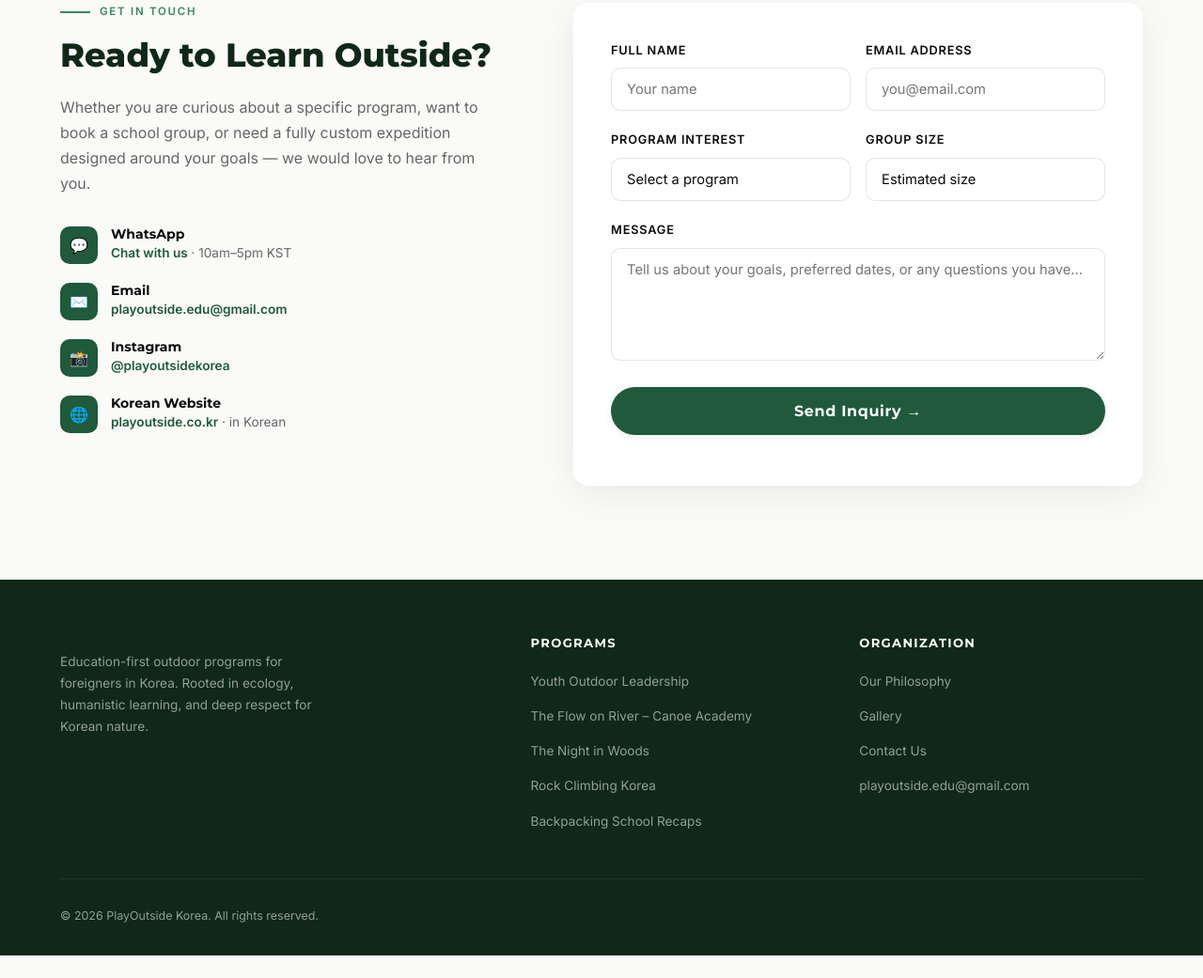
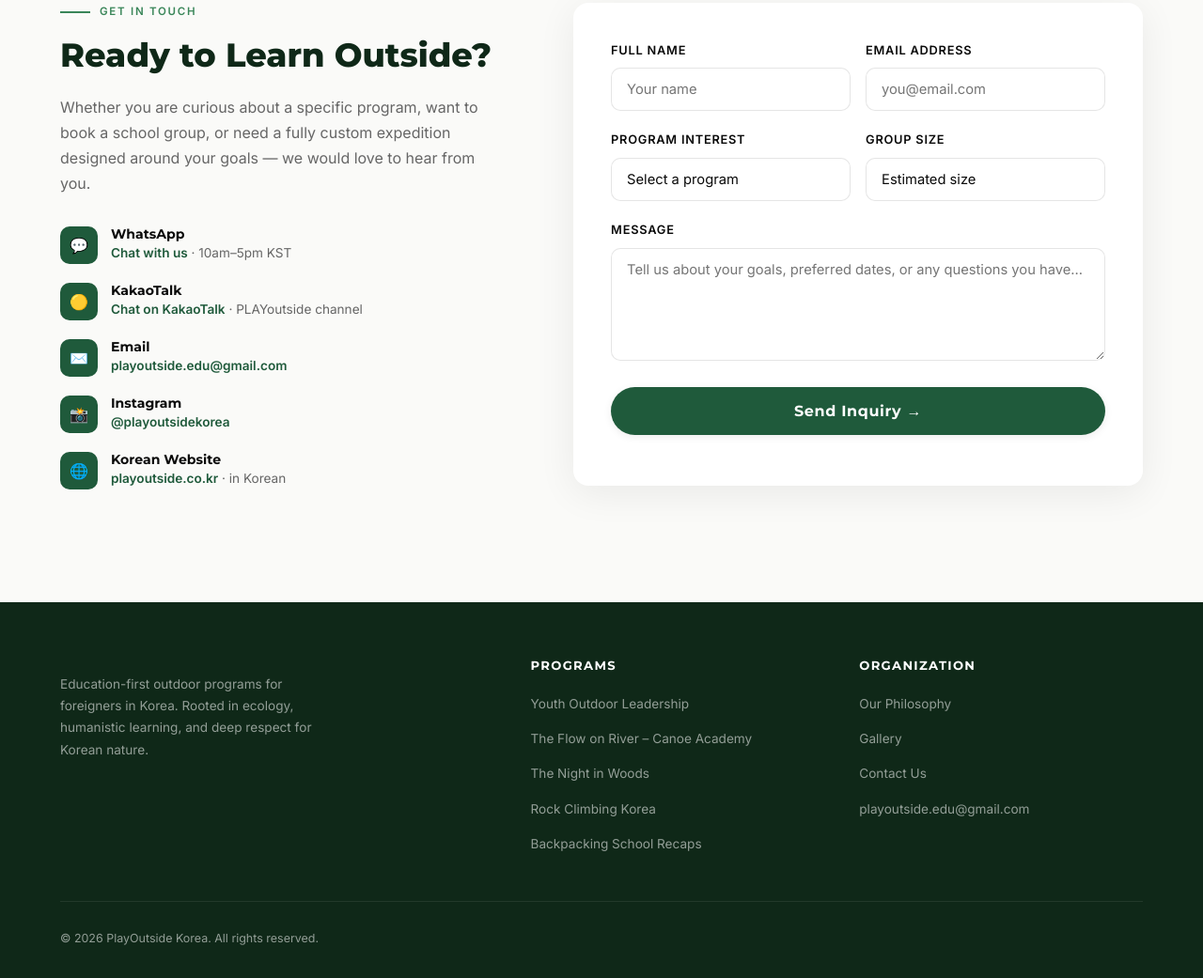
Before and after one commit to vagabonder86/playoutside-korea, a plain HTML site: page index.html in a window 1280 px wide. Shown: the part 6386-7427 px from the top of the page at 94% size. Before the commit the page ends 7403 px from the top, so only its background shows below. Drawn offline with Linux system fonts and the light colour scheme.

Commit message:
Add KakaoTalk channel to homepage contact details
Links to the PLAYoutside KakaoTalk channel chat and records a GA4
kakao_click event.

Co-Authored-By: Claude Opus 5.5 <noreply@anthropic.com>

```diff
--- a/index.html
+++ b/index.html
@@ -1010,6 +1010,13 @@
                     </div>
                 </div>
                 <div class="contact-detail">
+                    <div class="contact-detail-icon">🟡</div>
+                    <div class="contact-detail-text">
+                        <h4>KakaoTalk</h4>
+                        <p><a href="https://pf.kakao.com/_xaxnHexb/chat" target="_blank" rel="noopener" data-kakao="contact" style="color: var(--green-mid); font-weight: 600;">Chat on KakaoTalk</a> · PLAYoutside channel</p>
+                    </div>
+                </div>
+                <div class="contact-detail">
                     <div class="contact-detail-icon">✉️</div>
                     <div class="contact-detail-text">
                         <h4>Email</h4>
@@ -1243,6 +1250,9 @@
     <svg viewBox="0 0 32 32" width="26" height="26" aria-hidden="true" fill="currentColor"><path d="M16.04 3C8.86 3 3.03 8.82 3.03 16c0 2.29.6 4.53 1.74 6.5L3 29l6.68-1.75A12.96 12.96 0 0 0 16.04 29C23.2 29 29.03 23.18 29.03 16S23.2 3 16.04 3Zm0 23.62c-1.95 0-3.86-.52-5.53-1.51l-.4-.24-3.96 1.04 1.06-3.86-.26-.4a10.6 10.6 0 0 1-1.63-5.65c0-5.86 4.78-10.63 10.66-10.63 5.87 0 10.64 4.77 10.64 10.63 0 5.86-4.77 10.62-10.58 10.62Zm5.84-7.96c-.32-.16-1.89-.93-2.18-1.04-.29-.11-.5-.16-.72.16-.21.32-.82 1.04-1 1.25-.19.21-.37.24-.69.08-.32-.16-1.35-.5-2.57-1.59-.95-.85-1.59-1.9-1.78-2.22-.19-.32-.02-.49.14-.65.14-.14.32-.37.48-.56.16-.19.21-.32.32-.53.11-.21.05-.4-.03-.56-.08-.16-.72-1.73-.98-2.37-.26-.62-.52-.54-.72-.55h-.61c-.21 0-.56.08-.85.4-.29.32-1.12 1.09-1.12 2.66 0 1.57 1.14 3.08 1.3 3.3.16.21 2.25 3.43 5.45 4.81.76.33 1.36.53 1.82.67.77.24 1.46.21 2.01.13.61-.09 1.89-.77 2.16-1.52.27-.75.27-1.39.19-1.52-.08-.13-.29-.21-.61-.37Z"/></svg><span>Chat on WhatsApp</span>
 </a>
 <script>
+    document.querySelectorAll('a[data-kakao]').forEach(a => a.addEventListener('click', () => {
+        if (typeof gtag === 'function') gtag('event', 'kakao_click', { link_location: a.dataset.kakao });
+    }));
     document.querySelectorAll('a[data-wa]').forEach(a => a.addEventListener('click', () => {
         if (typeof gtag === 'function') gtag('event', 'whatsapp_click', { link_location: a.dataset.wa });
     }));
```
